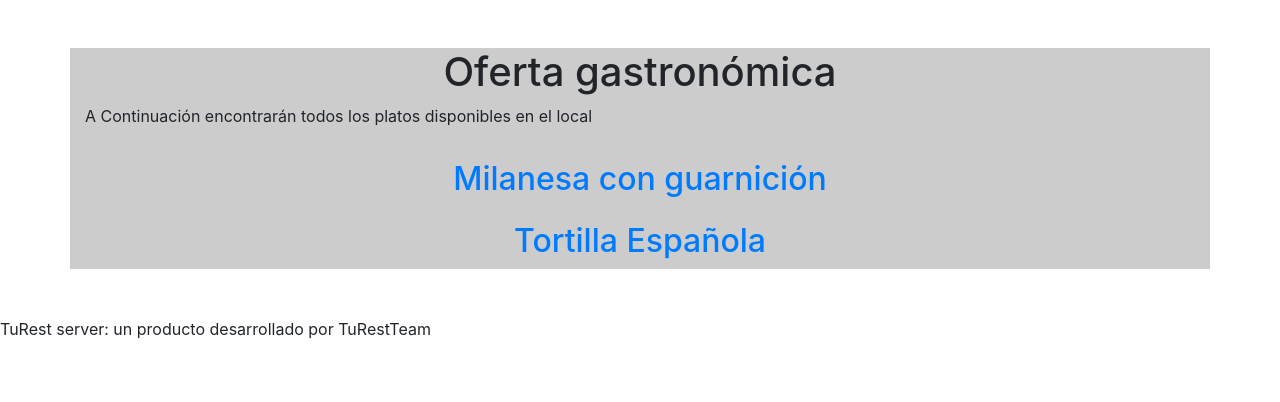
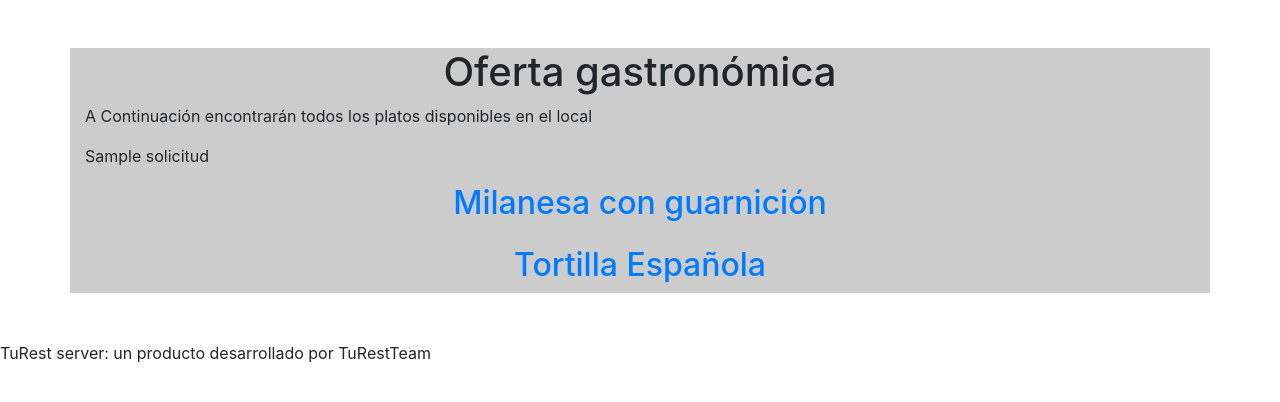
Before and after one commit to LeaTex/UNQ-iisoft-2021c1-turest, a Django app: template portal/templates/portal/home.html in a window 1280 px wide. Shown: the top 402 px of the page. Run offline with Django 3.2, Linux system fonts and the light colour scheme; data comes from the database, SQL or seed files in the repository; both versions use the stored data as it was before the commit; the template is opened without the code that fills it: values that come from a table or form of the project are taken from there, most other values are stand-ins (such as "Sample title", 1, 10 or a date in 2020); some libraries are stand-ins or nearby versions.

Commit message:
agregado mozo

```diff
--- a/portal/templates/portal/home.html
+++ b/portal/templates/portal/home.html
@@ -17,6 +17,11 @@
 		</article>
 {% endif %}
 
+{% for solicitud  in pedidos  %}
+<p>{{solicitud}}</p>
+{% endfor %}
+
+
 	{% for item in items %}
 		<article class="row mt-3">
 			<div class="col-12">
```
Also changed, not shown: db.sqlite3, dbbk.sqlite3 (deleted).
